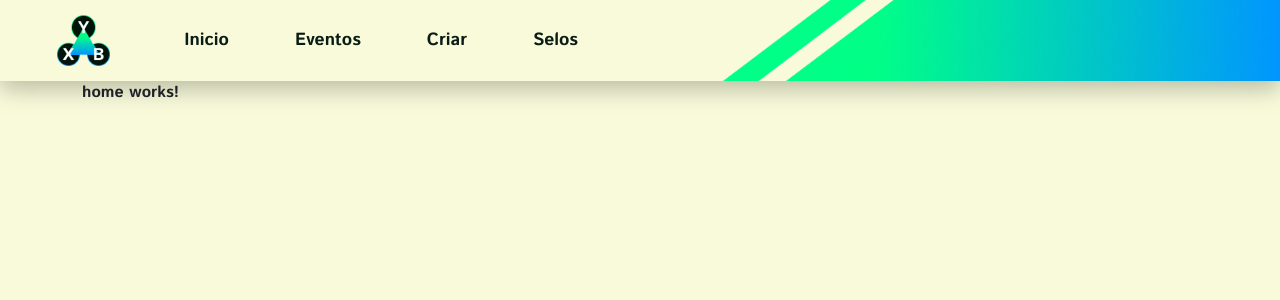
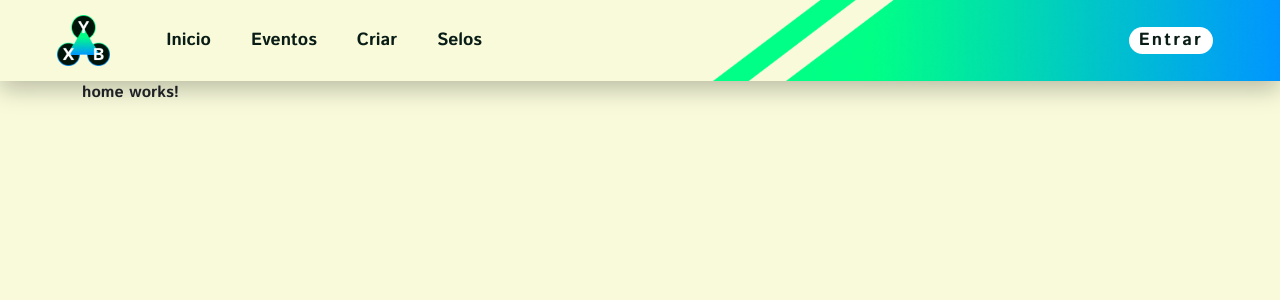
Before and after one commit to DaGitFella/gameficacao-secit.client, an Angular app: page / in a window 1280 px wide. Shown: the top 300 px of the page. Built offline with nearby package versions, Linux system fonts and the light colour scheme.

Commit message:
finished header redsign

```diff
--- a/src/app/components/header/header.component.css
+++ b/src/app/components/header/header.component.css
@@ -1,6 +1,6 @@
 .navbar {
   background: var(--background-color);
-  box-shadow: 0px 8px 22.6px 0px rgba(0, 0, 0, 0.25);
+  box-shadow: 0 8px 22.6px 0 rgba(0, 0, 0, 0.25);
   height: 10.13%;
 }
 
@@ -18,7 +18,40 @@
 }
 
 .navbar-nav, .logo-nav {
-  gap: 50px;
+  gap: 40px;
+}
+
+.navbar-nav ng-container {
+  position: absolute;
+  width: 0;
+  height: 2px;
+  bottom: 0;
+  left: 0;
+  background-color: #000;
+  transition: width 0.3s ease;
+}
+
+.navbar-nav .diamond {
+  transform: rotate(45deg);
+  background-color: #000;
+}
+
+.navbar-nav .line {
+  background-color: #000;
+}
+
+.navbar-nav li.active .diamond {
+  width: 10px;
+  height: 10px;
+}
+
+.navbar-nav li.active .line {
+  width: 100%;
+  height: 2px;
+}
+
+.underline-container {
+  bottom: -20px;
 }
 
 .navbar a {
@@ -31,12 +64,19 @@
 }
 
 .linear-background-container .background-2{
-    margin-right: -80px;
+    margin-right: -70px;
 }
 
-.little {
-  width: 10%;
-  clip-path: polygon(20% 0%, 80% 0%, 100% 100%, 0% 100%);
+.enter-btn {
+  margin-right: 67px;
+  border-radius: 46px;
+  background: #FFF;
+  border: none;
+  padding: 0 10px 0 10px;
+}
+
+.enter-btn a {
+  letter-spacing: 2.16px;
 }
 
 @media (min-width: 768px) {
--- a/src/app/components/header/header.component.html
+++ b/src/app/components/header/header.component.html
@@ -2,16 +2,17 @@
   <div class="container-fluid fw-bolder">
     <div class="d-flex align-items-center logo-nav">
       <a class="navbar-brand" routerLink="/">
-      <img src="logo.png" class="logo" alt="">
-    </a>
-      <button class="navbar-toggler" type="button" data-bs-toggle="collapse" data-bs-target="#navbarNavAltMarkup"
-              aria-controls="navbarNavAltMarkup" aria-expanded="false" aria-label="Toggle navigation">
-        <span><img src="botao_legal_nav.png" alt=""> </span>
-      </button>
+        <img src="logo.png" class="logo" alt="">
+      </a>
       <ul class="navbar-nav">
         <li *ngFor="let item of navigateItems | keyvalue: originalOrder"
-            [routerLink]="[item.value]" routerLinkActive="active">
-          <a class="fw-bolder nav-link">{{ item.key }}</a>
+            [routerLink]="[item.value]" routerLinkActive="active" role="button" class="position-relative h-100">
+          <a class="fw-bolder text-decoration-none">{{ item.key }}</a>
+          <div class="d-flex underline-container justify-content-between align-items-center position-absolute w-100">
+            <div class="diamond"></div>
+            <div class="line"></div>
+            <div class="diamond"></div>
+          </div>
         </li>
       </ul>
     </div>
@@ -20,7 +21,7 @@
     <img src="background-2.png" class="background-2" alt="">
     <img src="background-1.png" alt="">
   </div>
-  <button>
-    <a ></a>
+  <button class="z-3 enter-btn d-flex align-items-center">
+    <a href="" class="text-decoration-none fw-bold">Entrar</a>
   </button>
 </nav>
--- a/src/index.html
+++ b/src/index.html
@@ -10,8 +10,8 @@
   <!--  fontes do projeto-->
   <link rel="preconnect" href="https://fonts.googleapis.com">
   <link rel="preconnect" href="https://fonts.gstatic.com" crossorigin>
-  <link href="https://fonts.googleapis.com/css2?family=Istok+Web:ital,wght@0,400;0,700;1,400;1,700&display=swap"
-        rel="stylesheet">
+  <link href="https://fonts.googleapis.com/css2?family=Cinzel:wght@400..900&family=Istok+Web:ital,wght@0,400;0,700;1,400;1,700&display=swap" rel="stylesheet">
+
   <!--  bootstrap do projeto-->
   <link href="https://cdn.jsdelivr.net/npm/bootstrap@5.3.3/dist/css/bootstrap.min.css" rel="stylesheet"
         integrity="sha384-QWTKZyjpPEjISv5WaRU9OFeRpok6YctnYmDr5pNlyT2bRjXh0JMhjY6hW+ALEwIH" crossorigin="anonymous">
```
